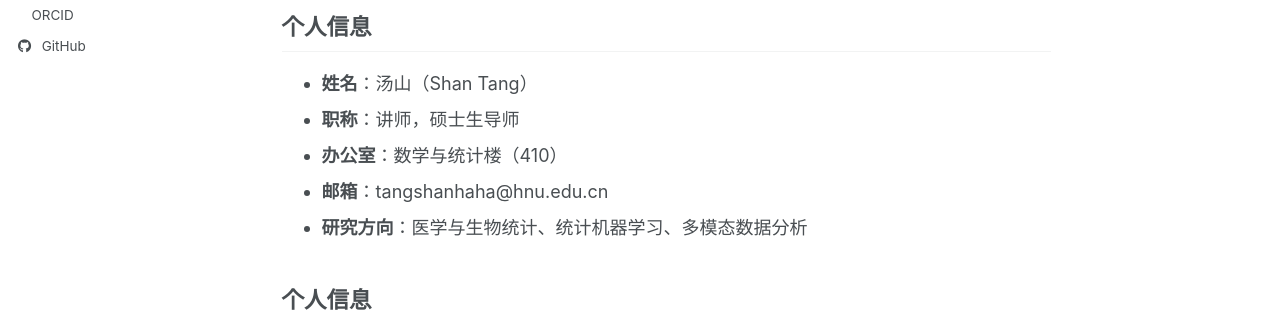
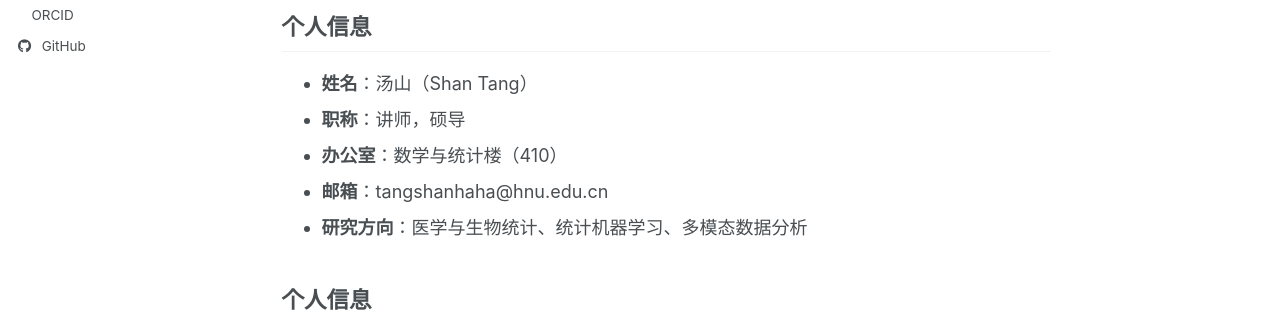
Before and after one commit to tsnm1/tsnm1.github.io, a Jekyll site: the page built from _pages/about.md, in a window 1280 px wide and 900 px high. Shown: the part 147-459 px from the top of the window. Built offline with Jekyll 4.4.1, drawn with Linux system fonts in a browser that asks for light colours; a style sheet for code colours, icons or effects is not loaded.

Commit message:
Update title from '硕士生导师' to '硕导'

```diff
--- a/_pages/about.md
+++ b/_pages/about.md
@@ -10,7 +10,7 @@ redirect_from:
 
 ## 个人信息
 - **姓名**：汤山（Shan Tang）
-- **职称**：讲师，硕士生导师
+- **职称**：讲师，硕导
 - **办公室**：数学与统计楼（410）
 - **邮箱**：tangshanhaha@hnu.edu.cn
 - **研究方向**：医学与生物统计、统计机器学习、多模态数据分析
```
